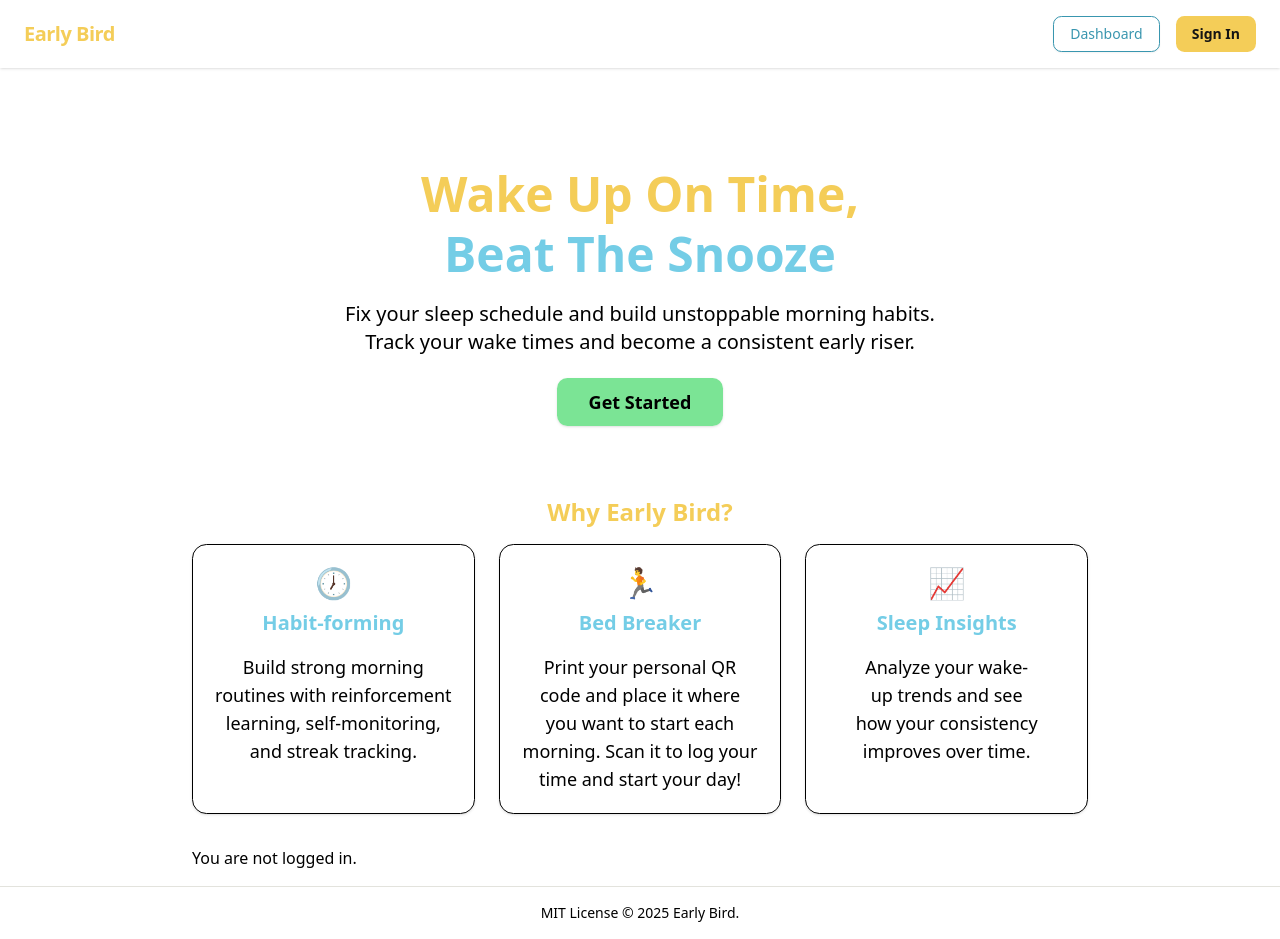
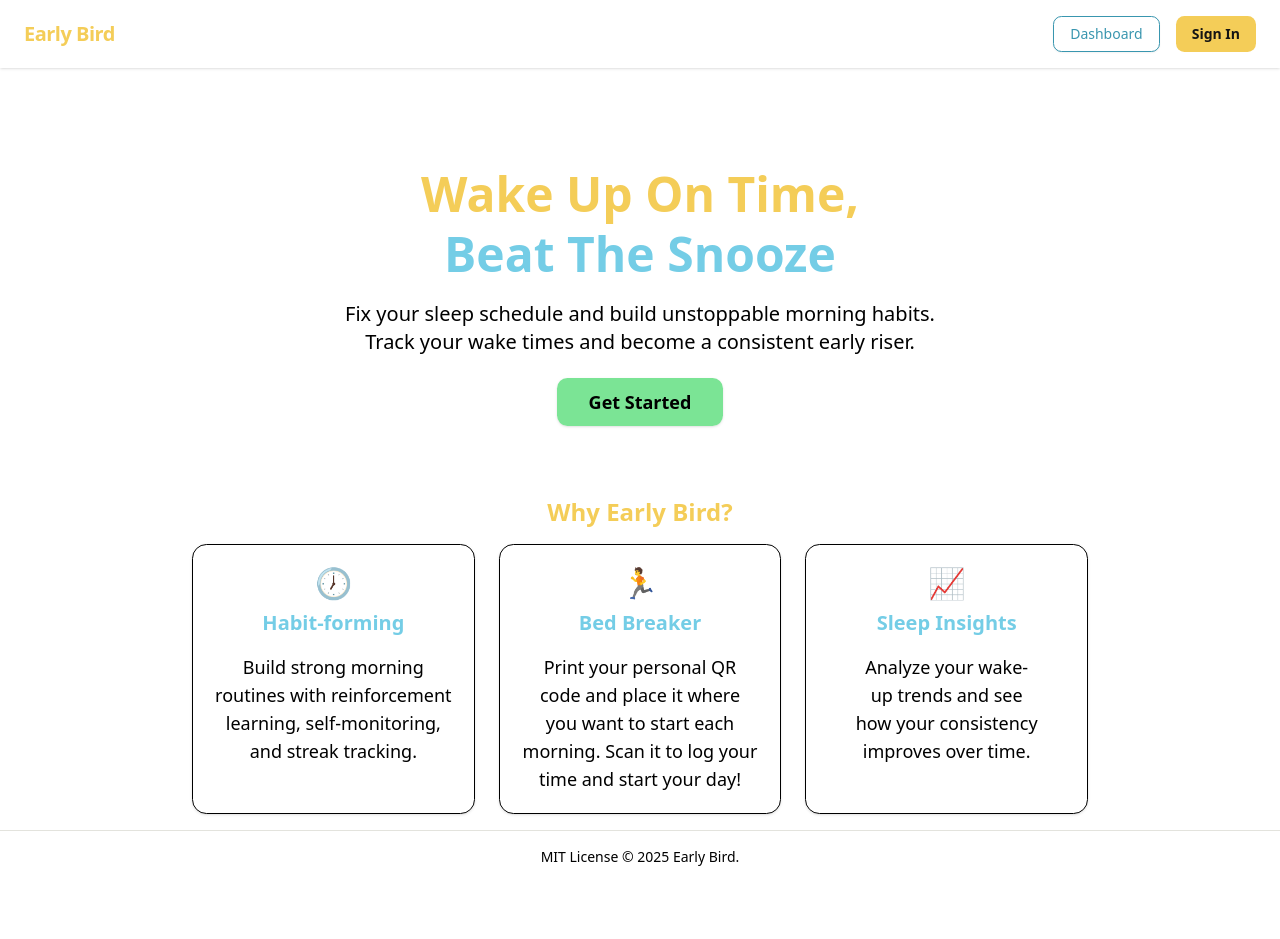
Before and after one commit to SanghyoKLee/early-bird, a Next.js app: page / in a window 1280 px wide. After the commit the page ends 883 px from the top, so only its background shows below. Built offline with nearby package versions, Linux system fonts and the light colour scheme; no server answers.

Commit message:
fix(hero): removed UserStats

```diff
--- a/src/app/(root)/(main)/page.tsx
+++ b/src/app/(root)/(main)/page.tsx
@@ -2,14 +2,12 @@
 
 import { FeaturesSection } from "@/app/(root)/(main)/FeaturesSection";
 import { HeroSection } from "@/app/(root)/(main)/HeroSection";
-import UserStats from "@/components/UserStats";
 
 export default function HomePage() {
   return (
     <div className="w-full h-full max-w-4xl mx-auto space-y-6 sm:space-y-8 xl:space-y-8">
       <HeroSection />
       <FeaturesSection />
-      <UserStats></UserStats>
     </div>
   );
 }
```
